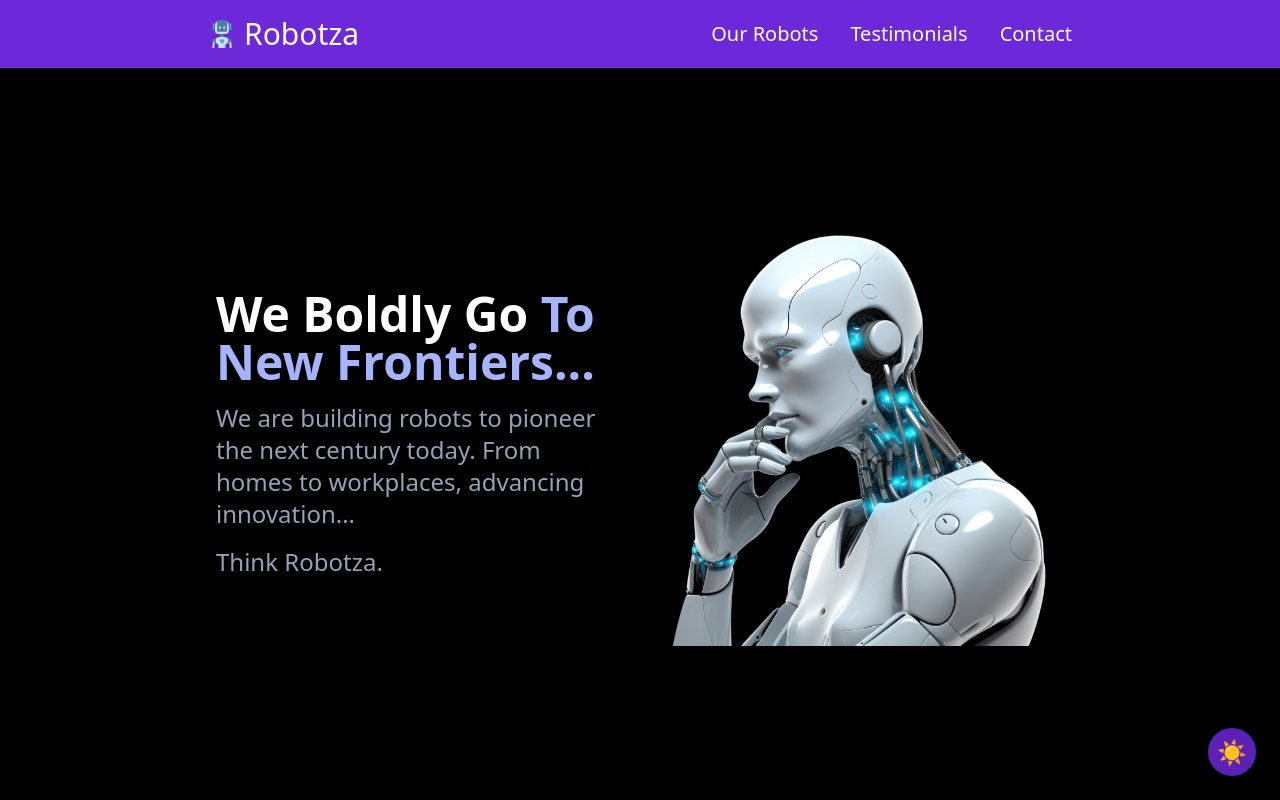
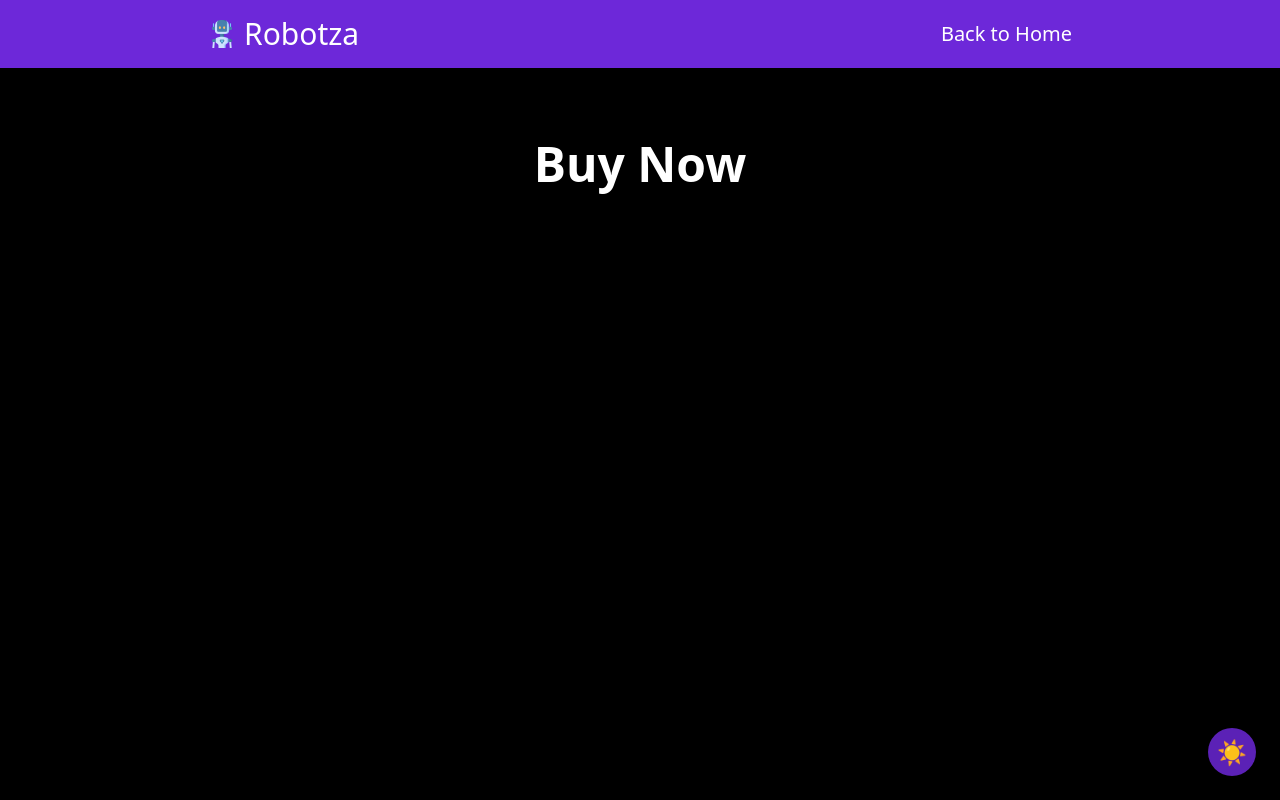
Before and after one commit to AlirezaAnzali/robotza, a React (Vite) app: page /buy in a window 1280 px wide. Shown: the top 800 px of the page. Built offline with nearby package versions, Linux system fonts and the light colour scheme.

Commit message:
add buy page

```diff
--- a/package.json
+++ b/package.json
@@ -11,7 +11,8 @@
   },
   "dependencies": {
     "react": "^18.2.0",
-    "react-dom": "^18.2.0"
+    "react-dom": "^18.2.0",
+    "react-router-dom": "^6.22.1"
   },
   "devDependencies": {
     "@types/react": "^18.2.56",
--- /dev/null
+++ b/src/Pricing.jsx
@@ -0,0 +1,15 @@
+import Header from "./components/Header";
+import Footer from "./components/Footer";
+import Buy from "./components/Buy";
+
+const Pricing = () => {
+  return (
+    <div className="min-h-screen bg-indigo-100 dark:bg-black dark:text-white">
+      <Header />
+      <Buy />
+      <Footer />
+    </div>
+  );
+};
+
+export default Pricing;
--- /dev/null
+++ b/src/components/Buy.jsx
@@ -0,0 +1,14 @@
+const Buy = () => {
+  return (
+    <section
+      id="buy"
+      className="p-6 my-12 scroll-mt-16 widescreen:section-min-height tallscreen:section-min-height"
+    >
+      <h2 className="text-4xl font-bold text-center sm:text-5xl mb-6 text-slate-900 dark:text-white">
+        Buy Now
+      </h2>
+    </section>
+  );
+};
+
+export default Buy;
--- a/src/components/Header.jsx
+++ b/src/components/Header.jsx
@@ -1,6 +1,8 @@
 import logo from "../assets/img/logo.png";
+import { Link, useLocation } from "react-router-dom";
 
 const Header = () => {
+  const location = useLocation();
   const hamburgerBtn = document.getElementById("hamburger-button");
   const mobileMenu = document.getElementById("mobile-menu");
 
@@ -13,13 +15,22 @@ const Header = () => {
   const toggleTheme = () => {
     document.documentElement.classList.toggle("dark");
   };
+
+  const isLandingPage = location.pathname === "/";
+
   return (
     <header className="bg-violet-700 text-white sticky top-0 z-10">
       <section className="max-w-4xl mx-auto p-4 flex justify-between items-center">
         <h1 className="text-3xl font-medium">
+          {isLandingPage ? (
             <a href="#hero" className="flex items-center gap-2">
               <img src={logo} alt="Robotza Logo" className="w-7" /> Robotza
             </a>
+          ) : (
+            <Link to="/#hero" className="flex items-center gap-2">
+              <img src={logo} alt="Robotza Logo" className="w-7" /> Robotza
+            </Link>
+          )}
         </h1>
         <div>
           <button
@@ -43,6 +54,8 @@ const Header = () => {
             <div className="bg-white w-8 h-1 rounded absolute top-4 -mt-0.5 transition-all duration-500 before:content-[''] before:bg-white before:w-8 before:h-1 before:rounded before:absolute before:-translate-x-4 before:-translate-y-3 before:transition-all before:duration-500 after:content-[''] after:bg-white after:w-8 after:h-1 after:rounded after:absolute after:-translate-x-4 after:translate-y-3 after:transition-all after:duration-500"></div>
           </button>
           <nav className="hidden md:block space-x-8 text-xl" aria-label="Main">
+            {isLandingPage ? (
+              <>
                 <a href="#robots" className="hover:opacity-90">
                   Our Robots
                 </a>
@@ -52,6 +65,17 @@ const Header = () => {
                 <a href="#contact" className="hover:opacity-90">
                   Contact
                 </a>
+              </>
+            ) : null}
+            {isLandingPage ? (
+              <Link to="/buy" className="hover:opacity-90">
+                Buy Now
+              </Link>
+            ) : (
+              <Link to="/" className="hover:opacity-90">
+                Back to Home
+              </Link>
+            )}
           </nav>
         </div>
       </section>
@@ -64,27 +88,50 @@ const Header = () => {
           className="flex flex-col min-h-screen items-center py-8"
           aria-label="mobile"
         >
-          <a href="#hero" className="w-full text-center my-6 hover:opacity-90">
+          {isLandingPage ? (
+            <a
+              href="#hero"
+              className="w-full text-center my-6 hover:opacity-90"
+            >
               Home
             </a>
+          ) : null}
+          {isLandingPage ? (
             <a
               href="#robots"
               className="w-full text-center my-6 hover:opacity-90"
             >
               Our Robots
             </a>
+          ) : null}
+          {isLandingPage ? (
             <a
               href="#testimonials"
               className="w-full text-center my-6 hover:opacity-90"
             >
               Testimonials
             </a>
+          ) : null}
+          {isLandingPage ? (
             <a
               href="#contact"
               className="w-full text-center my-6 hover:opacity-90"
             >
               Contact Us
             </a>
+          ) : null}
+          {isLandingPage ? (
+            <Link
+              to="/buy"
+              className="w-full text-center my-6 hover:opacity-90"
+            >
+              Buy
+            </Link>
+          ) : (
+            <Link to="/" className="w-full text-center my-6 hover:opacity-90">
+              Back to Home
+            </Link>
+          )}
           <a
             href="#footer"
             className="w-full text-center my-6 hover:opacity-90"
--- a/src/components/Testimonials.jsx
+++ b/src/components/Testimonials.jsx
@@ -22,7 +22,7 @@ const Testimonials = () => {
       <figure className="my-12">
         <blockquote className="bg-violet-600 dark:bg-black pl-14 pr-8 py-12 rounded-3xl relative">
           <p className="text-2xl sm:text-3xl text-left mt-2 text-white dark:text-slate-400 before:content-['“'] after:content-['”'] before:font-serif before:absolute before:-top-0 before:-left-0 after:font-serif after:absolute after:-bottom-20 after:-right-0 before:text-9xl after:text-9xl before:text-white after:text-white before:transform after:transform before:translate-x-2 after:-translate-x-2 before:translate-y-2 after:-translate-y-2 before:opacity-25 after:opacity-25">
-            The Robotza's TechnoBot has outsmarted my efforts with the the
+            The Robotza&apos;s TechnoBot has outsmarted my efforts with the the
             Nova-Core Disruptor time and time again.{" "}
             <span className="italic">This fills me with frustration!</span>{" "}
             Nonetheless, K-9 and I have granted Robotza the contract for
@@ -38,10 +38,11 @@ const Testimonials = () => {
         <blockquote className="bg-violet-600 dark:bg-black pl-14 pr-8 py-12 rounded-3xl relative">
           <p className="text-2xl sm:text-3xl text-left mt-2 text-white dark:text-slate-400 before:content-['“'] after:content-['”'] before:font-serif before:absolute before:-top-0 before:-left-0 after:font-serif after:absolute after:-bottom-20 after:-right-0 before:text-9xl after:text-9xl before:text-white after:text-white before:transform after:transform before:translate-x-2 after:-translate-x-2 before:translate-y-2 after:-translate-y-2 before:opacity-25 after:opacity-25">
             I knew I not only wanted &#8212;{" "}
-            <span className="italic">I needed</span> &#8212; Robotza's SteelPal
-            Robot for my adventure in the unknown. Robotza delivered in one day!
-            Nothing says <q className="italic">Take me to your leader</q> like
-            Robotza's SteelPal Robot! 💯
+            <span className="italic">I needed</span> &#8212; Robotza&apos;s
+            SteelPal Robot for my adventure in the unknown. Robotza delivered in
+            one day! Nothing says{" "}
+            <q className="italic">Take me to your leader</q> like Robotza&apos;s
+            SteelPal Robot! 💯
           </p>
         </blockquote>
         <figcaption className="italic text-xl sm:text-2xl text-right mt-2 text-slate-500 dark:text-slate-400">
--- a/src/main.jsx
+++ b/src/main.jsx
@@ -1,10 +1,23 @@
 import React from "react";
 import ReactDOM from "react-dom/client";
 import App from "./App.jsx";
+import Pricing from "./Pricing.jsx";
 import "./index.css";
+import { createBrowserRouter, RouterProvider } from "react-router-dom";
+
+const router = createBrowserRouter([
+  {
+    path: "/",
+    element: <App />,
+  },
+  {
+    path: "/buy",
+    element: <Pricing />,
+  },
+]);
 
 ReactDOM.createRoot(document.getElementById("root")).render(
   <React.StrictMode>
-    <App />
+    <RouterProvider router={router} />
   </React.StrictMode>
 );
```
Also changed, not shown: 1 other file (tests, documents, lock files or other folders). Lines whose indentation alone changed are shown as unchanged.
